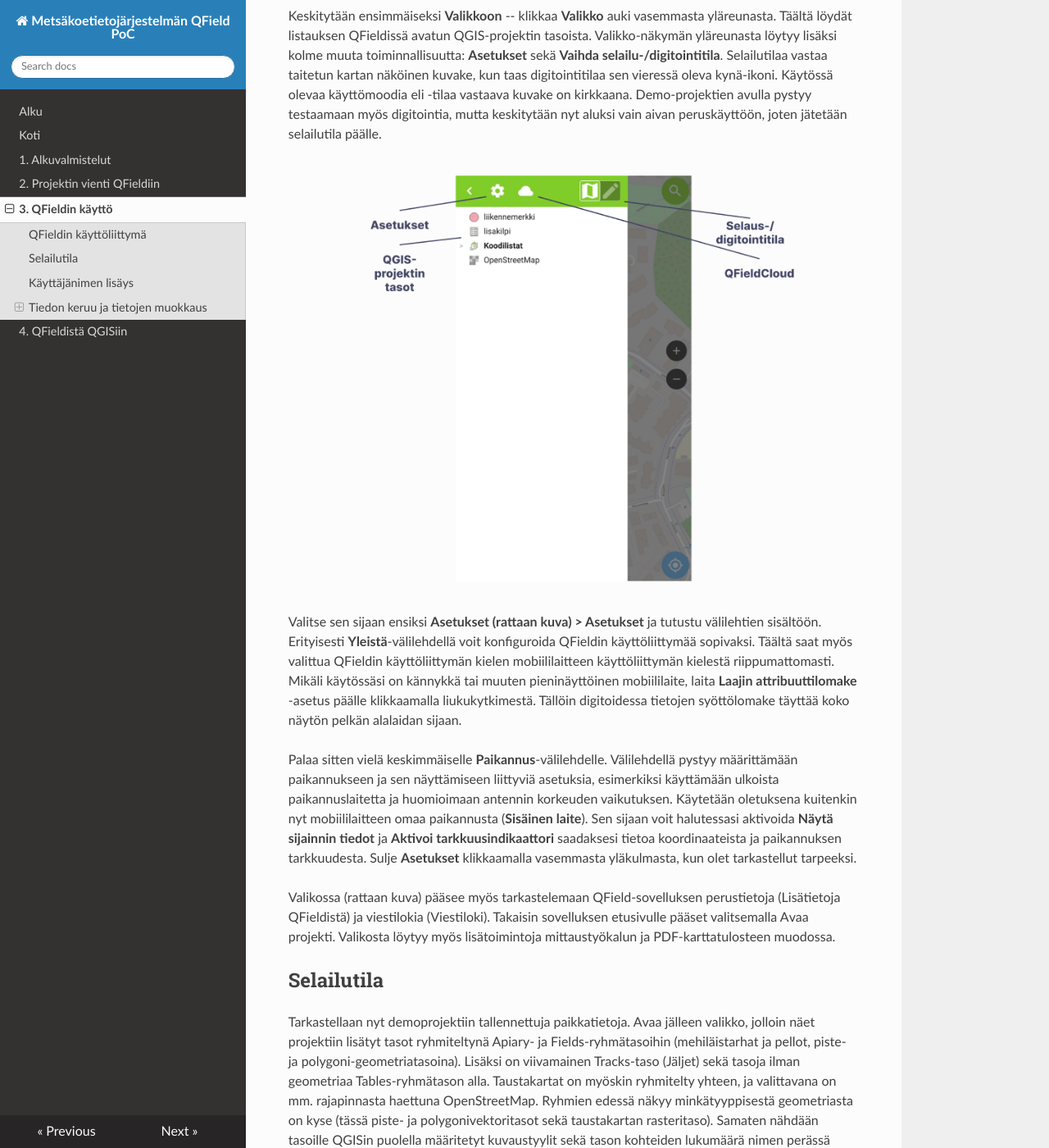
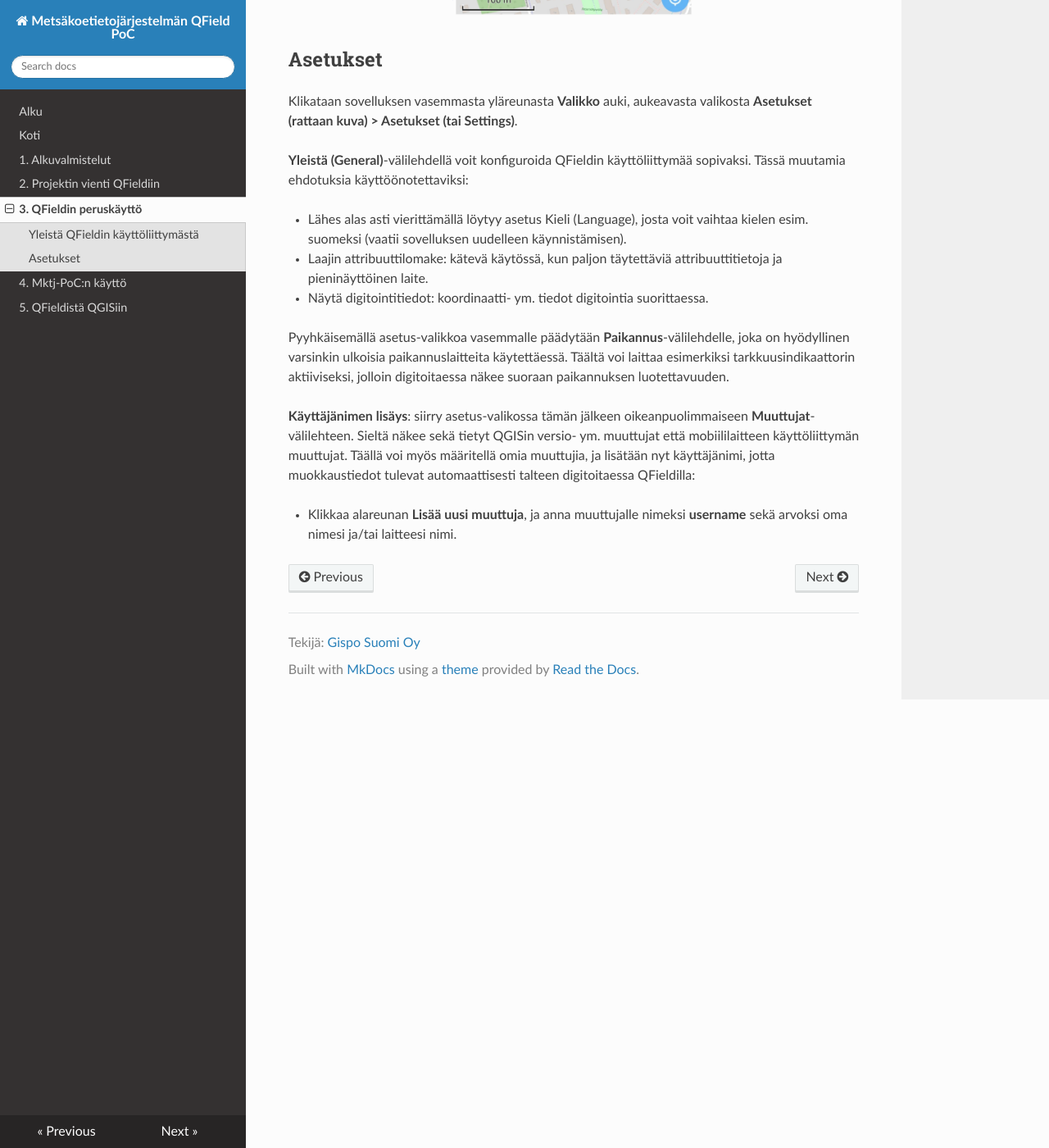
Before and after one commit to jeeemil/luke-qfield, an MkDocs documentation site: the page built from docs/3_qfield.md, in a window 1280 px wide and 1400 px high, scrolled down 1852 px. Shown: the whole window at 82% size. Built offline with MkDocs 1.6.1, drawn with Linux system fonts in a browser that asks for light colours; nearby versions of some CDN libraries; some of the changed text lies outside the part shown.

Commit message:
add basic qfield ui instructions

```diff
--- a/docs/3_qfield.md
+++ b/docs/3_qfield.md
@@ -1,4 +1,4 @@
-# QFieldin käyttö
+# QFieldin peruskäyttö
 Kun avaat QFieldin puhelimella niin oletusnäkymä näyttää suunnilleen tältä:
 
 ![QFieldin avausnäkymä](img/qfield_openfile.png)
@@ -6,70 +6,40 @@
 Valitse "Avaa paikallinen tiedosto" ("Open local file") ja paina seuraavaksi käyttöliittymän oikean alareunan vihreää plus-ikonia ja navigoi laitteesi sijaintiin, jonne QGIS-lisäosalla tehdyn QField-paketin lisäsit. Klikkaa alareunasta "Käytä tätä kansiota". Tätä kautta annetaan QFieldille käyttöoikeus kyseiseen sijaintiin (Lisätietoa: [dokumentaatiosta](https://docs.qfield.org/get-started/storage/)). Valitse kansiosta projektitiedosto (qgs-loppuinen tiedosto), ja klikkaa siitä projekti auki. Jatkossa projektin pystyy avaamaan ilman näitä välivaiheita.
 
 
-## QFieldin käyttöliittymä
+## Yleistä QFieldin käyttöliittymästä
 
+QFieldin käyttöliittymä on tilannekohtainen. Oheisessa havainnekuvassa nähdään QField selailu-tilassa, jolloin ainoat näkyvät komponentit ovat:
 
- Yläreunan oikealta puolelta löytyy **Haku**, jonka avulla voit hakea sekä kohteita projektin vektoritasoista että sijainteja esimerkiksi koordinaattien tai osoitteen perusteella. Toistaiseksi osoitehaku toimii vain osoitteille Suomen alueelta (ominaisuus ollut versiosta 1.9 "Taivaskero" lähtien). Osoitteet perustuvat Digiroadiin.
+- **Päävalikko**: mm. kartta-tasot ja -teemat, asetukset sekä selailu-/muokkaus-tilan valinta.
 
-Käyttöliittymän oikealta sivulta löytyy **Zoomaus-painikkeet**,mutta toki zoomaus toimii myös kahden sormen eleitä käyttämällä kuten mobiililaitteiden karttasovellukset yleensäkin. Näytön alareunasta löytyy **Mittakaava** sekä **Paikannus**. Kun aktivoit paikannuksen, karttapohja seuraa sijaintiasi ja keskittää siihen.
+- **Haku-toiminto**: voi hakea kohteita projektin vektoritasoista sekä sijainteja esimerkiksi koordinaattien tai osoitteen perusteella  (osoitehaku toimii vain osoitteille Suomen alueelta, perustuvat Digiroadiin).
+
+- **Zoomaus-painikkeet**: lähennys ja loitonnus. Kartalla zoomaus toimii myös kahden sormen eleitä käyttämällä kuten mobiililaitteiden karttasovellukset yleensäkin.
+
+- **Paikannus**: kun aktivoit paikannuksen, karttapohja seuraa sijaintiasi ja keskittää siihen.
+
+- **Mittakaava-jana**
 
 ![<img src="img/image2.png" width="500" />](img/image2.png)
-
-Keskitytään ensimmäiseksi **Valikkoon** -- klikkaa **Valikko** auki vasemmasta yläreunasta. Täältä löydät listauksen QFieldissä avatun QGIS-projektin tasoista. Valikko-näkymän yläreunasta löytyy lisäksi kolme muuta toiminnallisuutta: **Asetukset** sekä **Vaihda selailu-/digitointitila**. Selailutilaa vastaa taitetun kartan näköinen kuvake, kun taas digitointitilaa sen vieressä oleva kynä-ikoni. Käytössä olevaa käyttömoodia eli -tilaa vastaava kuvake on kirkkaana. Demo-projektien avulla pystyy testaamaan myös digitointia, mutta keskitytään nyt aluksi vain aivan peruskäyttöön, joten jätetään selailutila päälle.
-
-![<img src="img/image3.png" width="500" />](img/image3.png)
-
-Valitse sen sijaan ensiksi **Asetukset (rattaan kuva) \> Asetukset** ja tutustu välilehtien sisältöön. Erityisesti **Yleistä**-välilehdellä voit konfiguroida QFieldin käyttöliittymää sopivaksi. Täältä saat myös valittua QFieldin käyttöliittymän kielen mobiililaitteen käyttöliittymän kielestä riippumattomasti. Mikäli käytössäsi on kännykkä tai muuten pieninäyttöinen mobiililaite, laita **Laajin attribuuttilomake** -asetus päälle klikkaamalla liukukytkimestä. Tällöin digitoidessa tietojen syöttölomake täyttää koko näytön pelkän alalaidan sijaan.
-
-Palaa sitten vielä keskimmäiselle **Paikannus**-välilehdelle. Välilehdellä pystyy määrittämään paikannukseen ja sen näyttämiseen liittyviä asetuksia, esimerkiksi käyttämään ulkoista paikannuslaitetta ja huomioimaan antennin korkeuden vaikutuksen. Käytetään oletuksena kuitenkin nyt mobiililaitteen omaa paikannusta (**Sisäinen laite**). Sen sijaan voit halutessasi aktivoida **Näytä sijainnin tiedot** ja **Aktivoi tarkkuusindikaattori** saadaksesi tietoa koordinaateista ja paikannuksen tarkkuudesta. Sulje **Asetukset** klikkaamalla vasemmasta yläkulmasta, kun olet tarkastellut tarpeeksi.
-
-Valikossa (rattaan kuva) pääsee myös tarkastelemaan QField-sovelluksen perustietoja (Lisätietoja QFieldistä) ja viestilokia (Viestiloki). Takaisin sovelluksen etusivulle pääset valitsemalla Avaa projekti. Valikosta löytyy myös lisätoimintoja mittaustyökalun ja PDF-karttatulosteen muodossa.
-
-
-## Selailutila
-
-Tarkastellaan nyt demoprojektiin tallennettuja paikkatietoja. Avaa jälleen valikko, jolloin näet projektiin lisätyt tasot ryhmiteltynä Apiary- ja Fields-ryhmätasoihin (mehiläistarhat ja pellot, piste- ja polygoni-geometriatasoina). Lisäksi on viivamainen Tracks-taso (Jäljet) sekä tasoja ilman geometriaa Tables-ryhmätason alla. Taustakartat on myöskin ryhmitelty  yhteen, ja valittavana on mm. rajapinnasta haettuna OpenStreetMap. Ryhmien edessä näkyy minkätyyppisestä geometriasta on kyse (tässä piste- ja polygonivektoritasot sekä taustakartan rasteritaso). Samaten nähdään tasoille QGISin puolella määritetyt kuvaustyylit sekä tason kohteiden lukumäärä nimen perässä hakasulkeissa.
-
-Valikossa ylhäällä on myös Karttateema-alasvetovalikko. Karttateemat toimivat Qfieldissa samoin kuin QGISissa, eli teeman määrittelemällä voi hallita karttanäkymää, esimerkiksi mitä tasoja kartalla näytetään kerrallaan tai määrittää samoille tasoille vaihtoehtoisia kuvaustyylejä. Kokeile eri karttateemoja, ja tarkastele miten niiden avulla voidaan vaihdella kartalla näkyviä tietoja.
-
-![<img src="img/image4.png" width="300" />](img/image4.png)
-
-Pitkä painallus tason tai ryhmän kohdalta avaa näihin liittyviä valintoja ja  toimintoja. Kokeile tätä ensiksi OpenStreetMap-tason kohdalta. Valittavia toimintoja on nyt **Näytä kartalla** -valintalaatikko, jolla tason näkyvyyttä voi hallita, sekä **Zoomaa tasolle** -nappi. Voit kokeilla jälkimmäistä, jolloin karttaikkunaan piirtyy koko maailmankartan laajuiseksi, jolloin voi helpommin huomata tasojen sijainnin suhteessa käyttäjään. Kokeile nyt vastaavasti jotakin vektoritasoa, esimerkiksi **Buckfast bee** -tasoa. Tällöin vaihtoehtona on lisäksi **Näytä kohdelista**, jolla voi tarkastella tason kohteiden listaa ja yksittäisten kohteiden attribuutteja. Listanäkymästä pääsee pois klikkaamalla vasemman ylänurkan nuolta.
-
-Kohteita pystyy tarkastelemaan myös suoraan karttanäkymästä kohteita klikkaamalla. Tehdäänkin nyt näin, eli siirry karttanäkymään ja klikkaa jotakin pistemäistä kohdetta. Tällöinkin aukeaa ensin listausikkuna, jossa tyypillisesti on ainoastaan pelkästään klikattu kohde (tai lähekkäisiä/päällekkäisiä kohteita). Klikkaamalla listassa olevaa kohdetta avautuu kohteen tietolomake (kuvassa alla). Huomaa lomakkeen muutama eri välilehti (**General, Picture, Issues, jne.**), joiden välillä pääsee liikkumaan joko sivulle liu'uttamalla tai  otsikosta klikkaamalla.
-
-![<img src="img/image5.png" width="100" />](img/image5.png)
-
-Tarkastele nyt lomakkeen tietoja. Huomaat, että tiedot on harmaalla ja vaikka tietojen syöttötapa (esimerkiksi tekstilaatikko tai vetovalikko) on näkyvissä niitä ei pysty muokkaamaan. Valmiiden kohteiden muokkaaminen onnistuu kuitenkin myös QFieldin selaus-moodissa. Klikkaa lomakkeen tietojen editointi aktiiviseksi lomakkeen yläpalkin kuvakkeesta jossa on kynä sekä A-kirjain, kohteen nimen oikealta puolelta. Tämän jälkeen arvojen muuttaminen onnistuu. Muokatut arvot voi joko tallentaa tai hylätä nyt yläpalkin kulmista, joko oikein-merkkiä tai ruksia painamalla. Kokeile muuttaa jonkin kohteen kaikkia ominaisuuksia, mukaan lukien valokuvaa. Sulje tämän jälkeen ominaisuustietolomake, joko liu'uttamalla lomake ylälaidasta alas, tai näytön alalaidasta "takaisin"-nuolta painamalla. Tämän jälkeen voit sulkea projektin sekä sovelluksen. Se puolestaan onnistuu klikkaamalla alalaidan "takaisin"-nuolta kahdesti.
-
-
-Huomaa myös kohteen attribuuttilomakkeen yläpalkin oikeasta reunasta löytyvä lisävalintoja-painike. Painikkeesta aukeavasta valikosta löydät mm. kehys-kuvakkeen, joka kohdistaa karttanäkymän kohteeseen. Attribuuttilomakkeen yläpalkin vasemmanpuoleisilla nuolipainikkeilla pystyy puolestaan siirtymään kohdelistauksessa mahdollisesti oleviin edellisiin ja seuraaviin kohteisiin.
 
 
 
 
-## Käyttäjänimen lisäys
+## Asetukset
 
-Sovelluksen yläreunan vasemmalta puolelta löytyy **Valikko**, jota klikkaamalla saat näkyviin mm. QGIS-projektin tasot ja muut asetukset.
+Klikataan sovelluksen vasemmasta yläreunasta **Valikko** auki, aukeavasta valikosta **Asetukset (rattaan kuva) \> Asetukset (tai Settings)**.
 
-Siirrytään tämän jälkeen oikeanpuolimmaiseen **Muuttujat**-välilehteen, joka keskittyy sekä tiettyihin QGISin versio- ym. muuttujiin että mobiililaitteen käyttöliittymän muuttujiin. Täällä voi myös määritellä omia muuttujia. Klikkaa alareunan **Lisää uusi muuttuja**, ja anna muuttujalle nimeksi **username** sekä arvoksi oma nimesi. Käytämme tätä myöhemmin harjoituksissa tallentamaan muokkaajatiedot tason kohteille.
+**Yleistä (General)**-välilehdellä voit konfiguroida QFieldin käyttöliittymää sopivaksi. Tässä muutamia ehdotuksia käyttöönotettaviksi:
 
-## Tiedon keruu ja tietojen muokkaus
+- Lähes alas asti vierittämällä löytyy asetus Kieli (Language), josta voit vaihtaa kielen esim. suomeksi (vaatii sovelluksen uudelleen käynnistämisen).
 
-Tasoilla on joukko attribuutteja, joiden tiedot QField täyttää oletuksena. UUID, muokkaaja, luoja,
+- Laajin attribuuttilomake: kätevä käytössä, kun paljon täytettäviä attribuuttitietoja ja pieninäyttöinen laite.
 
-### Koemetsikkö-taso
+- Näytä digitointitiedot: koordinaatti- ym. tiedot digitointia suorittaessa.
 
-### Koeala-taso
+Pyyhkäisemällä asetus-valikkoa vasemmalle päädytään **Paikannus**-välilehdelle, joka on hyödyllinen varsinkin ulkoisia paikannuslaitteita
+käytettäessä. Täältä voi laittaa esimerkiksi tarkkuusindikaattorin aktiiviseksi, jolloin digitoitaessa näkee suoraan paikannuksen luotettavuuden.
 
-### Liittyvät kohteet
+**Käyttäjänimen lisäys**: siirry asetus-valikossa tämän jälkeen oikeanpuolimmaiseen **Muuttujat**-välilehteen. Sieltä näkee sekä tietyt QGISin versio- ym. muuttujat että mobiililaitteen käyttöliittymän muuttujat. Täällä voi myös määritellä omia muuttujia, ja lisätään nyt käyttäjänimi, jotta muokkaustiedot tulevat automaattisesti talteen digitoitaessa QFieldilla:
 
-### Kokeet ja toimenpiteet
-
-
-### Tietojen haku tasoilta
-
-### Massatoiminnot
-
-
-### Karttateemat
+- Klikkaa alareunan **Lisää uusi muuttuja**, ja anna muuttujalle nimeksi **username** sekä arvoksi oma nimesi ja/tai laitteesi nimi.
--- a/mkdocs.yml
+++ b/mkdocs.yml
@@ -5,8 +5,9 @@
   - Koti: 0_index.md
   - 1. Alkuvalmistelut: 1_alkuvalmistelut.md
   - 2. Projektin vienti QFieldiin: 2_vienti.md
-  - 3. QFieldin käyttö: 3_qfield.md
-  - 4. QFieldistä QGISiin: 4_qfieldista_qgissiin.md
+  - 3. QFieldin peruskäyttö: 3_qfield.md
+  - 4. Mktj-PoC:n käyttö: 4_mktj.md
+  - 5. QFieldistä QGISiin: 5_qfieldista_qgissiin.md
 use_directory_urls: false
 theme:
   name: readthedocs
```
Also changed, not shown: docs/4_mktj.md (added, +23 -0 lines), docs/5_qfieldista_qgissiin.md (renamed from docs/4_qfieldista_qgissiin.md).
